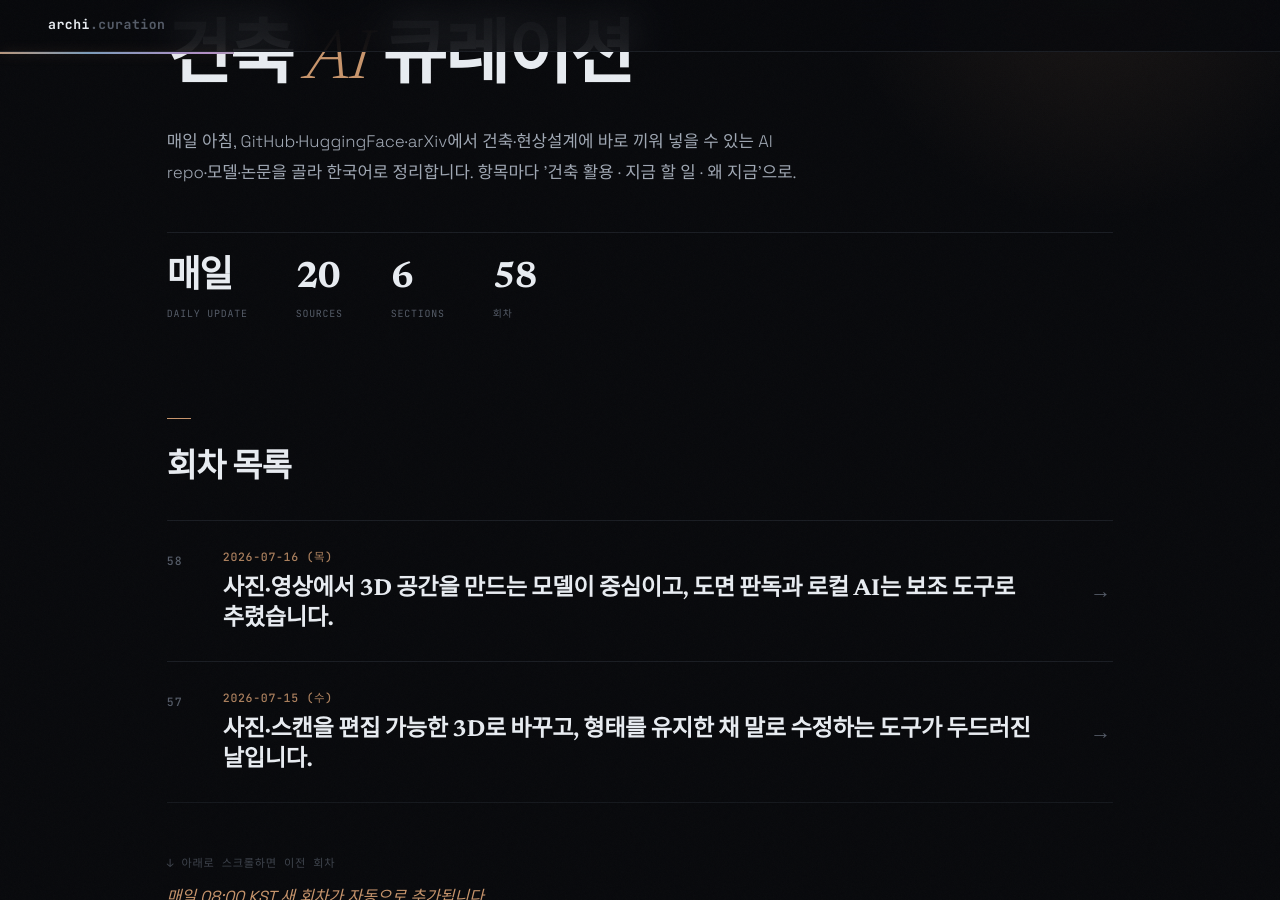
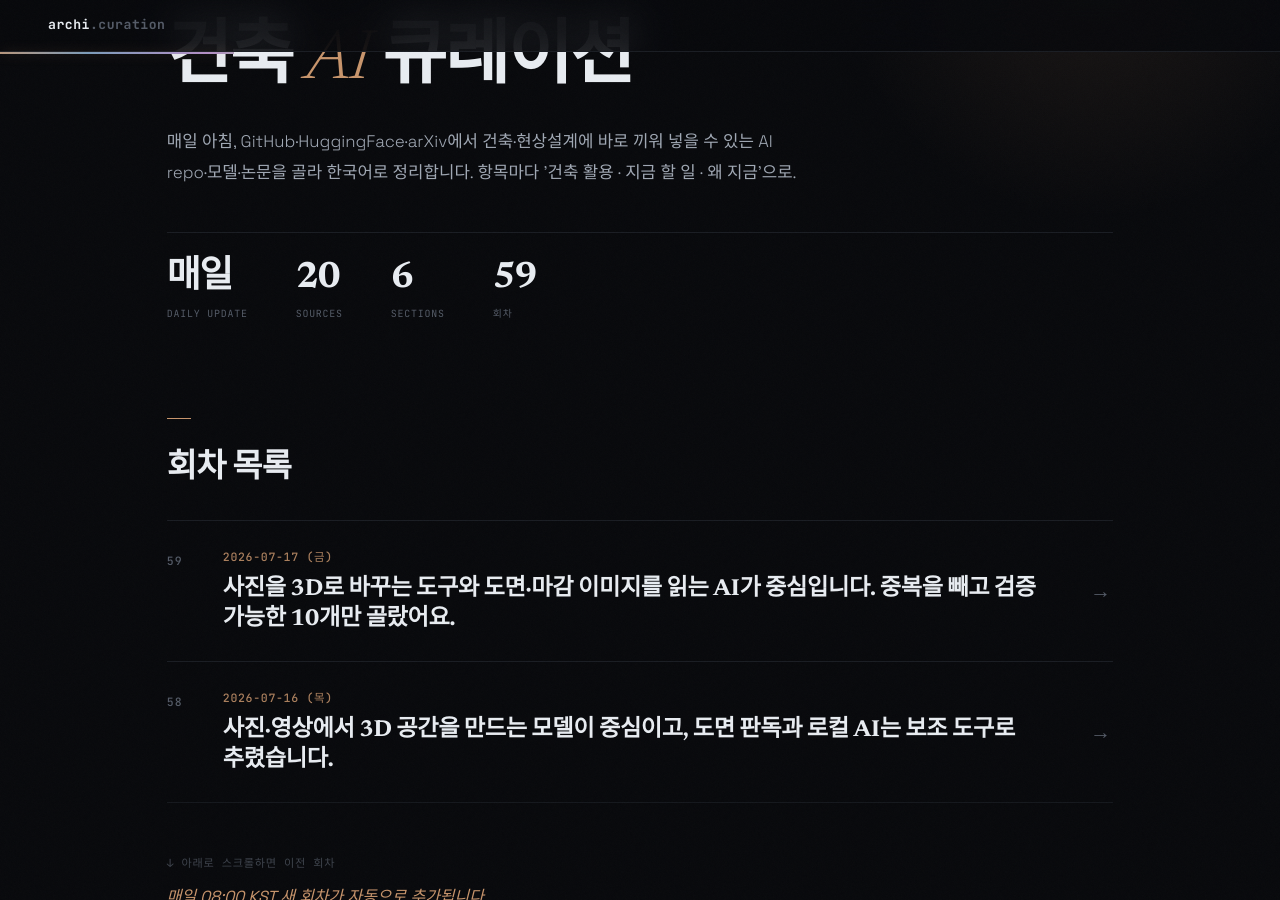
Before and after one commit to ghkch5gh-jpg/ainews-curation, a Jekyll site: the page built from index.md, in a window 1280 px wide and 900 px high, scrolled down 190 px. Built offline with Jekyll 4.4.1, drawn with Linux system fonts in a browser that asks for light colours; some web fonts are replaced.

Commit message:
daily: 2026-07-17

```diff
--- /dev/null
+++ b/2026-07-17_금.md
@@ -0,0 +1,174 @@
+---
+title: 2026-07-17 (금)
+eyebrow: ARCH · AI CURATION
+hero_title: "2026 · 07 · 17 <em>(금)</em>"
+description: "사진을 3D로 바꾸는 도구와 도면·마감 이미지를 읽는 AI가 중심입니다. 중복을 빼고 검증 가능한 10개만 골랐어요."
+summary: 사진을 3D로 바꾸는 도구와 도면·마감 이미지를 읽는 AI가 중심입니다. 중복을 빼고 검증 가능한 10개만 골랐어요.
+---
+
+<div class="news">
+<section class="news-flow-sec reveal"><h2 class="news-flow__t">이번 회차 흐름</h2><div class="news-flow"><p>안녕하세요! 오늘은 사진과 렌더 이미지를 설계에 쓸 수 있는 3D 자료로 바꾸는 도구가 눈에 띕니다. 여러 현장 사진의 위치 관계를 맞추거나, 한 장의 이미지에서 입체 형태를 만드는 선택지가 꾸준히 늘고 있어요. 도면과 마감 이미지를 함께 읽고 수정하는 공개 AI도 등장했습니다. 다만 자동으로 만든 결과는 치수와 부재 정보가 없는 경우가 많아, 그대로 BIM에 넣기보다는 매스 검토와 발표용 자료에 먼저 쓰는 편이 안전합니다. 최근 10회차와 겹치는 주소를 제외하니 오늘은 항목 수보다 실제로 열어볼 가치에 집중했습니다.</p></div></section>
+<section class="news-sec">
+<h2 class="news-sec__t">오늘의 헤드라인</h2>
+<article class="ni reveal">
+  <header class="ni__h">
+    <span class="ni__n">01</span>
+    <a class="ni__t" href="https://arxiv.org/pdf/2607.13125" target="_blank" rel="noopener">도면과 렌더를 함께 읽고 수정하는 Boogu-Image <span class="ni__arrow">↗</span></a>
+    <span class="ni__tr"><span class="ni__src">arXiv</span><span class="ni__score">8/10</span></span>
+  </header>
+  <p class="ni__body">Boogu-Image는 이미지를 읽는 일과 새로 그리거나 고치는 일을 한 모델에서 처리하는 공개 AI입니다. 포토샵에서 영역을 선택해 수정하듯 자연어로 이미지를 바꾸면서, 중국어와 영어 글자도 비교적 정확하게 그리는 것을 목표로 합니다. 건축 전용은 아니지만 배치도 주석 확인, 렌더 수정, 발표판 문구 검토를 한 도구로 시험할 수 있어요. 논문에 실행 코드가 공개되어 있어 사내 자료로 직접 검증할 수 있습니다.</p>
+  <ul class="ni__pts"><li>이미지 이해·생성·부분 수정을 한 모델에서 처리합니다.</li><li>빠른 버전과 품질 중심 버전을 함께 제안합니다.</li><li>코드와 학습 방법이 공개된 연구입니다.</li></ul>
+  <div class="ni__meta">
+    <div class="ni__row"><dt>얻는 것</dt><dd>현상설계 중 렌더의 재료나 조경을 말로 바꾸고, 수정 전후를 빠르게 비교하는 실험에 쓸 수 있습니다. 치수 판독과 법규 판단은 별도 검증이 필요해요.</dd></div>
+    <div class="ni__row ni__row--do"><dt>지금 할 일</dt><dd><p class="ni__do-text">논문을 내려받아 Edit 버전의 입력 형식을 확인하고, 같은 투시도에서 재료만 바꾸는 시험 항목을 정해보세요.</p></dd></div>
+    <div class="ni__row ni__row--why"><dt>왜 지금</dt><dd>이미지를 읽는 AI와 만드는 AI가 하나로 합쳐지면서, 도면 검토와 표현 수정 사이를 오가는 횟수가 줄어들고 있습니다.</dd></div>
+  </div>
+  <footer class="ni__f"><span class="ni__verified"></span><a class="ni__story" href="https://arxiv.org/pdf/2607.13125" target="_blank" rel="noopener">스토리 →</a></footer>
+</article>
+<article class="ni reveal">
+  <header class="ni__h">
+    <span class="ni__n">02</span>
+    <a class="ni__t" href="https://huggingface.co/stabilityai/TripoSR" target="_blank" rel="noopener">사진 한 장을 가벼운 3D로 바꾸는 TripoSR <span class="ni__arrow">↗</span></a>
+    <span class="ni__tr"><span class="ni__src">HuggingFace</span><span class="ni__score">8/10</span></span>
+  </header>
+  <p class="ni__body">TripoSR은 Hugging Face에서 Image-to-3D 모델로 공개된 자료입니다. MIT 라이선스가 표시되어 있으며 관련 논문 두 편이 연결되어 있습니다. 제공된 발췌만으로는 단일 사진 입력 방식, Rhino 활용법, 대상별 성능과 치수 정확도를 확인할 수 없습니다.</p>
+  <ul class="ni__pts"><li>이미지 한 장만으로 3D 형태를 만듭니다.</li><li>184만 회 이상 내려받아진 검증된 공개 모델입니다.</li><li>복잡한 현장보다 독립된 물체 제작에 더 적합합니다.</li></ul>
+  <div class="ni__meta">
+    <div class="ni__row"><dt>얻는 것</dt><dd>이미지를 3D로 변환하는 용도로 검토할 수 있지만, 결과 형식과 설계 작업 활용 가능성은 모델 설명과 실행 결과로 확인해야 합니다.</dd></div>
+    <div class="ni__row ni__row--do"><dt>지금 할 일</dt><dd><p class="ni__do-text"><code class="ni__code">git clone https://huggingface.co/stabilityai/TripoSR</code> 를 실행하기 전에 모델 카드에서 입력 형식, 출력 형식과 사용 조건을 확인하세요.</p></dd></div>
+    <div class="ni__row ni__row--why"><dt>왜 지금</dt><dd>최신 모델만 좇기보다 설치 사례가 많고 비교적 가벼운 도구로 사내 사용 기준을 만드는 편이 실무에는 유리합니다.</dd></div>
+  </div>
+  <footer class="ni__f"><span class="ni__verified">✓ 원문 대조</span><a class="ni__story" href="https://huggingface.co/stabilityai/TripoSR" target="_blank" rel="noopener">스토리 →</a></footer>
+</article>
+<article class="ni reveal">
+  <header class="ni__h">
+    <span class="ni__n">03</span>
+    <a class="ni__t" href="https://huggingface.co/tencent/HunyuanWorld-Mirror" target="_blank" rel="noopener">사진 속 장면을 다시 둘러보는 HunyuanWorld-Mirror <span class="ni__arrow">↗</span></a>
+    <span class="ni__tr"><span class="ni__src">HuggingFace</span><span class="ni__score">8/10</span></span>
+  </header>
+  <p class="ni__body">HunyuanWorld-Mirror는 Hugging Face에서 Image-to-3D 모델로 분류된 자료입니다. 3D 재구성·생성, 장면 생성, 이미지 및 비디오 기반 3D 관련 태그가 표시되어 있습니다. 제공된 발췌만으로는 사진 속 장면을 자유롭게 이동 가능한 공간으로 만드는 방식이나 측량 정확도를 확인할 수 없습니다.</p>
+  <ul class="ni__pts"><li>사진에서 이동 가능한 3D 장면을 만듭니다.</li><li>공간의 분위기와 주변 맥락 전달에 적합합니다.</li><li>정확한 치수 복원보다 시각적 재현에 가깝습니다.</li></ul>
+  <div class="ni__meta">
+    <div class="ni__row"><dt>얻는 것</dt><dd>사진이나 비디오를 활용한 3D 장면 제작 가능성을 검토할 수 있습니다. 건축 현장 조사와 발표 자료에 적합한지는 실제 출력과 모델 설명을 확인해야 해요.</dd></div>
+    <div class="ni__row ni__row--do"><dt>지금 할 일</dt><dd><p class="ni__do-text"><code class="ni__code">git clone https://huggingface.co/tencent/HunyuanWorld-Mirror</code> 를 실행하기 전에 모델 카드에서 요구되는 입력 구성과 출력 형식을 확인하세요.</p></dd></div>
+    <div class="ni__row ni__row--why"><dt>왜 지금</dt><dd>3D 재구성이 물체 한 개를 만드는 수준에서 주변을 걸어 다니는 장면 제작으로 넓어지고 있습니다.</dd></div>
+  </div>
+  <footer class="ni__f"><span class="ni__verified">✓ 원문 대조</span><a class="ni__story" href="https://huggingface.co/tencent/HunyuanWorld-Mirror" target="_blank" rel="noopener">스토리 →</a></footer>
+</article>
+<article class="ni reveal">
+  <header class="ni__h">
+    <span class="ni__n">04</span>
+    <a class="ni__t" href="https://huggingface.co/depth-anything/DA3-BASE" target="_blank" rel="noopener">사진에서 깊이와 3D 단서를 뽑는 Depth Anything 3 <span class="ni__arrow">↗</span></a>
+    <span class="ni__tr"><span class="ni__src">HuggingFace</span><span class="ni__score">9/10</span></span>
+  </header>
+  <p class="ni__body">DA3-BASE는 Hugging Face에서 Image-to-3D로 분류되며, 깊이 추정·단안 깊이·다중 시점 기하·카메라 자세 추정 관련 태그가 붙은 모델입니다. Apache-2.0 라이선스로 표시되어 있습니다. 제공된 발췌만으로는 출력이 흑백 깊이 지도인지, 실제 길이를 어느 정도 보장하는지 확인할 수 없습니다.</p>
+  <ul class="ni__pts"><li>사진 한 장에서도 앞뒤 거리를 추정합니다.</li><li>건물 외관과 실내 사진을 3D로 옮길 때 기초 자료가 됩니다.</li><li>절대 치수가 아니라 상대적인 깊이를 우선 제공합니다.</li></ul>
+  <div class="ni__meta">
+    <div class="ni__row"><dt>얻는 것</dt><dd>사진의 깊이와 다중 시점 기하 정보를 추정하는 작업에 검토할 수 있습니다. 입면 모델링에 활용하려면 출력 형식과 실제 치수 정확도를 별도로 시험해야 해요.</dd></div>
+    <div class="ni__row ni__row--do"><dt>지금 할 일</dt><dd><p class="ni__do-text"><code class="ni__code">git clone https://huggingface.co/depth-anything/DA3-BASE</code> 를 실행하기 전에 모델 카드에서 입력 조건, 출력 형식과 치수 해석 방법을 확인하세요.</p></dd></div>
+    <div class="ni__row ni__row--why"><dt>왜 지금</dt><dd>사진에서 바로 완성된 3D를 만드는 것보다 깊이 자료를 먼저 뽑아 설계자가 정리하는 방식이 정확도와 수정 가능성을 함께 확보하기 좋습니다.</dd></div>
+  </div>
+  <footer class="ni__f"><span class="ni__verified">✓ 원문 대조</span><a class="ni__story" href="https://huggingface.co/depth-anything/DA3-BASE" target="_blank" rel="noopener">스토리 →</a></footer>
+</article>
+</section>
+<section class="news-sec">
+<h2 class="news-sec__t">핫 레포</h2>
+<article class="ni reveal">
+  <header class="ni__h">
+    <span class="ni__n">05</span>
+    <a class="ni__t" href="https://github.com/Boogu-Project/Boogu-Image" target="_blank" rel="noopener">Boogu-Image 실행 코드 <span class="ni__arrow">↗</span></a>
+    <span class="ni__tr"><span class="ni__src">GitHub</span><span class="ni__score">8/10</span></span>
+  </header>
+  <p class="ni__body">이 코드 저장소는 Boogu-Image-0.1이라는 오픈소스 이미지 생성·편집 모델군을 공개합니다. Apache-2.0 라이선스이며, 저장소 설명은 비공개 모델에 가까운 성능을 훨씬 적은 데이터로 달성한다고 소개합니다. 제공된 발췌만으로는 설치 방법, 필요한 컴퓨터 성능이나 건축 렌더 수정 성능을 확인할 수 없습니다.</p>
+  <ul class="ni__pts"><li>이미지 생성과 자연어 수정 코드를 제공합니다.</li><li>빠른 처리용 모델과 품질 중심 모델을 나눠 제공합니다.</li><li>건축 자료로 시험할 때 원본 보존과 결과 비교가 쉽습니다.</li></ul>
+  <div class="ni__meta">
+    <div class="ni__row"><dt>얻는 것</dt><dd>이미지 생성과 편집 기능을 직접 시험할 수 있는 공개 저장소입니다. 렌더의 특정 요소를 안정적으로 바꿀 수 있는지는 별도 시험이 필요합니다.</dd></div>
+    <div class="ni__row ni__row--do"><dt>지금 할 일</dt><dd><p class="ni__do-text"><code class="ni__code">git clone https://github.com/Boogu-Project/Boogu-Image</code> 를 실행하기 전에 저장소 문서에서 설치 조건과 이미지 편집 예제를 확인하세요.</p></dd></div>
+    <div class="ni__row ni__row--why"><dt>왜 지금</dt><dd>공개 직후라 건축 이미지에서 잘 되는 수정과 실패하는 수정을 일찍 기록해두면 도입 여부를 빠르게 판단할 수 있습니다.</dd></div>
+  </div>
+  <footer class="ni__f"><span class="ni__verified">✓ 원문 대조</span><a class="ni__story" href="https://github.com/Boogu-Project/Boogu-Image" target="_blank" rel="noopener">스토리 →</a></footer>
+</article>
+<article class="ni reveal">
+  <header class="ni__h">
+    <span class="ni__n">06</span>
+    <a class="ni__t" href="https://github.com/ddw2AIGROUP2CQUPT/Cell-Norm" target="_blank" rel="noopener">적은 표시 자료로 이미지 결함을 찾는 Cell-Norm <span class="ni__arrow">↗</span></a>
+    <span class="ni__tr"><span class="ni__src">GitHub</span><span class="ni__score">5/10</span></span>
+  </header>
+  <p class="ni__body">Cell-Norm이라는 이름의 공개 GitHub 저장소입니다. 제공된 발췌에는 저장소의 연구 대상, 학습 방식이나 의료 이미지 활용에 관한 설명이 포함되어 있지 않습니다. 따라서 건축 하자 탐지에 적용할 수 있는지는 이 발췌만으로 판단할 수 없어요.</p>
+  <ul class="ni__pts"><li>적은 이상 사례를 학습에 고르게 반영합니다.</li><li>표면 이미지에서 작은 결함을 찾는 구조를 공개합니다.</li><li>건축에 쓰려면 별도의 하자 사진과 표시 작업이 필요합니다.</li></ul>
+  <div class="ni__meta">
+    <div class="ni__row"><dt>얻는 것</dt><dd>저장소의 문서와 코드를 추가로 확인해 결함 탐지나 데이터 불균형 문제를 다루는지 검토할 수 있습니다.</dd></div>
+    <div class="ni__row ni__row--do"><dt>지금 할 일</dt><dd><p class="ni__do-text"><code class="ni__code">git clone https://github.com/ddw2AIGROUP2CQUPT/Cell-Norm</code> 를 실행하기 전에 README에서 연구 목적, 데이터 형식과 라이선스를 확인하세요.</p></dd></div>
+    <div class="ni__row ni__row--why"><dt>왜 지금</dt><dd>건축 하자 자료는 정상 사진보다 훨씬 적기 때문에, 적은 결함 사례를 고르게 학습시키는 방법이 실무 데이터 문제와 맞닿아 있습니다.</dd></div>
+  </div>
+  <footer class="ni__f"><span class="ni__verified">✓ 원문 대조</span><a class="ni__story" href="https://github.com/ddw2AIGROUP2CQUPT/Cell-Norm" target="_blank" rel="noopener">스토리 →</a></footer>
+</article>
+</section>
+<section class="news-sec">
+<h2 class="news-sec__t">모델 · 데이터셋</h2>
+<article class="ni reveal">
+  <header class="ni__h">
+    <span class="ni__n">07</span>
+    <a class="ni__t" href="https://huggingface.co/naver/MASt3R_ViTLarge_BaseDecoder_512_catmlpdpt_metric" target="_blank" rel="noopener">여러 사진의 위치를 맞추는 MASt3R <span class="ni__arrow">↗</span></a>
+    <span class="ni__tr"><span class="ni__src">HuggingFace</span><span class="ni__score">9/10</span></span>
+  </header>
+  <p class="ni__body">MASt3R의 ViT-Large 기반 모델로, Hugging Face에서 Image-to-3D로 분류되어 있습니다. MASt3R 태그와 관련 논문 번호가 표시되어 있지만, 제공된 발췌에는 사진 간 대응점을 찾는 구체적인 방식이나 3D 복원 성능이 설명되어 있지 않습니다.</p>
+  <ul class="ni__pts"><li>겹치는 사진에서 같은 지점을 자동으로 찾습니다.</li><li>카메라 위치 추정과 3D 재구성의 기초가 됩니다.</li><li>반복되는 창이나 반사 유리에서는 오류 검토가 필요합니다.</li></ul>
+  <div class="ni__meta">
+    <div class="ni__row"><dt>얻는 것</dt><dd>사진 기반 3D 작업에 쓰이는 모델인지 모델 카드와 논문을 통해 검토할 수 있습니다. 현장 조사 모델 제작에 적합한지는 별도 시험이 필요해요.</dd></div>
+    <div class="ni__row ni__row--do"><dt>지금 할 일</dt><dd><p class="ni__do-text"><code class="ni__code">git clone https://huggingface.co/naver/MASt3R_ViTLarge_BaseDecoder_512_catmlpdpt_metric</code> 를 실행하기 전에 모델 카드에서 입력 사진 조건과 출력 형식을 확인하세요.</p></dd></div>
+    <div class="ni__row ni__row--why"><dt>왜 지금</dt><dd>사진 기반 3D 작업의 품질은 화려한 생성보다 사진 사이의 위치를 얼마나 안정적으로 맞추느냐에 크게 좌우됩니다.</dd></div>
+  </div>
+  <footer class="ni__f"><span class="ni__verified">✓ 원문 대조</span><a class="ni__story" href="https://huggingface.co/naver/MASt3R_ViTLarge_BaseDecoder_512_catmlpdpt_metric" target="_blank" rel="noopener">스토리 →</a></footer>
+</article>
+<article class="ni reveal">
+  <header class="ni__h">
+    <span class="ni__n">08</span>
+    <a class="ni__t" href="https://huggingface.co/tencent/Hunyuan3D-2mini" target="_blank" rel="noopener">가볍게 시험하는 Hunyuan3D-2mini <span class="ni__arrow">↗</span></a>
+    <span class="ni__tr"><span class="ni__src">HuggingFace</span><span class="ni__score">7/10</span></span>
+  </header>
+  <p class="ni__body">Hunyuan3D-2mini는 Hugging Face에서 Image-to-3D로 분류되고 text-to-3D 태그도 붙은 Hunyuan3D-2 계열 모델입니다. 영어와 중국어가 표시되어 있으며 Tencent Hunyuan Community 라이선스를 사용합니다. 제공된 발췌만으로는 큰 모델보다 가볍게 실행되는지, 이미지와 설명을 모두 직접 입력받는지 확인할 수 없습니다.</p>
+  <ul class="ni__pts"><li>큰 3D 생성 모델보다 시험 부담이 작습니다.</li><li>독립된 가구와 조형물 초안에 적합합니다.</li><li>생성 결과는 Rhino에서 면과 치수를 다시 정리해야 합니다.</li></ul>
+  <div class="ni__meta">
+    <div class="ni__row"><dt>얻는 것</dt><dd>이미지 또는 텍스트 기반 3D 기능의 지원 범위와 실행 조건을 모델 카드에서 검토할 수 있습니다. 건축 요소 제작에 적합한지는 실제 결과로 확인해야 해요.</dd></div>
+    <div class="ni__row ni__row--do"><dt>지금 할 일</dt><dd><p class="ni__do-text"><code class="ni__code">git clone https://huggingface.co/tencent/Hunyuan3D-2mini</code> 를 실행하기 전에 모델 카드에서 지원 입력, 장비 요구사항과 라이선스 조건을 확인하세요.</p></dd></div>
+    <div class="ni__row ni__row--why"><dt>왜 지금</dt><dd>3D 생성 모델이 커지는 가운데, 작은 버전으로 먼저 품질과 컴퓨터 부담을 재는 접근이 실제 도입 판단에 유용합니다.</dd></div>
+  </div>
+  <footer class="ni__f"><span class="ni__verified">✓ 원문 대조</span><a class="ni__story" href="https://huggingface.co/tencent/Hunyuan3D-2mini" target="_blank" rel="noopener">스토리 →</a></footer>
+</article>
+</section>
+<section class="news-sec">
+<h2 class="news-sec__t">주목할 논문</h2>
+<article class="ni reveal">
+  <header class="ni__h">
+    <span class="ni__n">09</span>
+    <a class="ni__t" href="https://arxiv.org/format/2607.13125" target="_blank" rel="noopener">Boogu-Image 공개 연구와 제작 방법 <span class="ni__arrow">↗</span></a>
+    <span class="ni__tr"><span class="ni__src">arXiv</span><span class="ni__score">7/10</span></span>
+  </header>
+  <p class="ni__body">이 발췌는 arXiv 논문 2607.13125의 형식 선택 페이지로, PDF와 원본 소스 다운로드 링크를 안내합니다. 논문의 제목, Boogu-Image의 구성, 학습 자료, 비교 시험이나 코드 공개 여부는 발췌에 나타나지 않습니다.</p>
+  <ul class="ni__pts"><li>이미지 이해와 생성 기능을 합친 방법을 설명합니다.</li><li>속도 중심 버전과 품질 중심 버전의 차이를 제시합니다.</li><li>건축 도면 성능은 별도로 검증해야 합니다.</li></ul>
+  <div class="ni__meta">
+    <div class="ni__row"><dt>얻는 것</dt><dd>PDF나 원본 소스를 내려받아 논문의 실제 내용과 재현 자료를 확인할 수 있습니다.</dd></div>
+    <div class="ni__row ni__row--do"><dt>지금 할 일</dt><dd><p class="ni__do-text">논문 PDF를 열어 제목과 초록을 먼저 확인한 뒤, 이미지 편집 성능표와 공개 코드 링크가 실제로 포함되어 있는지 검토하세요.</p></dd></div>
+    <div class="ni__row ni__row--why"><dt>왜 지금</dt><dd>새 모델의 예쁜 결과보다 제작 방법과 한계를 먼저 읽어야 건축 이미지에서 반복 가능한 사용법을 만들 수 있습니다.</dd></div>
+  </div>
+  <footer class="ni__f"><span class="ni__verified">✓ 원문 대조</span><a class="ni__story" href="https://arxiv.org/format/2607.13125" target="_blank" rel="noopener">스토리 →</a></footer>
+</article>
+<article class="ni reveal">
+  <header class="ni__h">
+    <span class="ni__n">10</span>
+    <a class="ni__t" href="https://arxiv.org/pdf/2607.13116" target="_blank" rel="noopener">적은 하자 사진을 보완하는 Cell-Norm 연구 <span class="ni__arrow">↗</span></a>
+    <span class="ni__tr"><span class="ni__src">arXiv</span><span class="ni__score">5/10</span></span>
+  </header>
+  <p class="ni__body">이 논문은 정상 이미지가 많고 이상 이미지가 적을 때 학습 자료의 불균형을 줄이는 방법을 다룹니다. 원래 대상은 의료 세포지만, 균열이나 부식처럼 드물게 나타나는 건축 하자에도 비슷한 문제가 생깁니다. 이상 부분을 떼어 다시 배치하는 방식으로 AI가 특정 위치만 외우는 일을 줄입니다. 공개 구현이 있어 건축 표면 사진으로 바꾸는 연구를 시작할 수 있습니다.</p>
+  <ul class="ni__pts"><li>드문 이상 사례를 다시 배치해 학습 자료를 보완합니다.</li><li>AI가 결함 위치를 외우는 문제를 줄이려 합니다.</li><li>건축 적용에는 균열·부식 자료로 재학습이 필요합니다.</li></ul>
+  <div class="ni__meta">
+    <div class="ni__row"><dt>얻는 것</dt><dd>벽체나 강재 표면의 하자 후보를 자동 표시하는 연구에 방법론을 빌릴 수 있습니다. 설계안 생성과는 직접 관련이 없고 시공 품질관리 분야에 더 적합합니다.</dd></div>
+    <div class="ni__row ni__row--do"><dt>지금 할 일</dt><dd><p class="ni__do-text">논문의 자료 재구성 부분을 읽고, 보유한 하자 사진에서 결함 영역이 따로 표시되어 있는지 먼저 확인하세요.</p></dd></div>
+    <div class="ni__row ni__row--why"><dt>왜 지금</dt><dd>현장 AI의 가장 큰 장애물은 모델 크기보다 표시된 하자 사진이 부족하다는 점이라, 자료를 보완하는 방법 자체가 중요합니다.</dd></div>
+  </div>
+  <footer class="ni__f"><span class="ni__verified"></span><a class="ni__story" href="https://arxiv.org/pdf/2607.13116" target="_blank" rel="noopener">스토리 →</a></footer>
+</article>
+</section>
+<div class="news-outro"><span class="news-outro__t">맺음말</span><p>사진에서 3D를 만드는 기술은 이제 신기한 시연보다 조사 모델과 초기 매스를 빨리 마련하는 도구에 가까워지고 있어요. 그래도 예쁜 형태와 정확한 건축 모델은 다르니, 생성 결과를 Rhino에서 정리하고 IFC 속성을 붙이는 마지막 단계는 여전히 설계자의 몫입니다.</p></div>
+</div>
--- a/index.md
+++ b/index.md
@@ -10,12 +10,13 @@ stats:
     lbl: "Sources"
   - num: "6"
     lbl: "Sections"
-  - num: "58"
+  - num: "59"
     lbl: "회차"
 ---
 
 ## 회차 목록
 
+- [2026-07-17 (금) — 사진을 3D로 바꾸는 도구와 도면·마감 이미지를 읽는 AI가 중심입니다. 중복을 빼고 검증 가능한 10개만 골랐어요.](2026-07-17_금.html)
 - [2026-07-16 (목) — 사진·영상에서 3D 공간을 만드는 모델이 중심이고, 도면 판독과 로컬 AI는 보조 도구로 추렸습니다.](2026-07-16_목.html)
 - [2026-07-15 (수) — 사진·스캔을 편집 가능한 3D로 바꾸고, 형태를 유지한 채 말로 수정하는 도구가 두드러진 날입니다.](2026-07-15_수.html)
 - [2026-07-09 (목) — 사진을 통째로 넣으면 3D를 뱉는 VGGT가 눈길을 끈 조용한 하루 — 3D 재구성 모델과 로컬 LLM 소식 위주.](2026-07-09_목.html)
```
